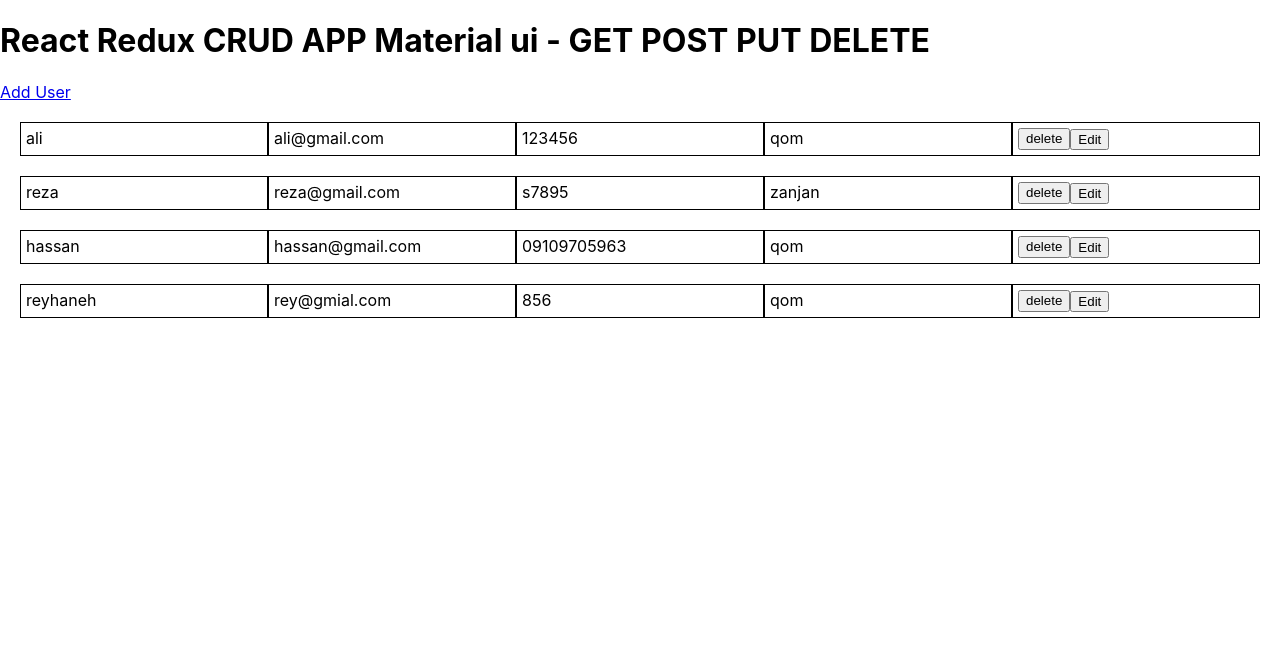
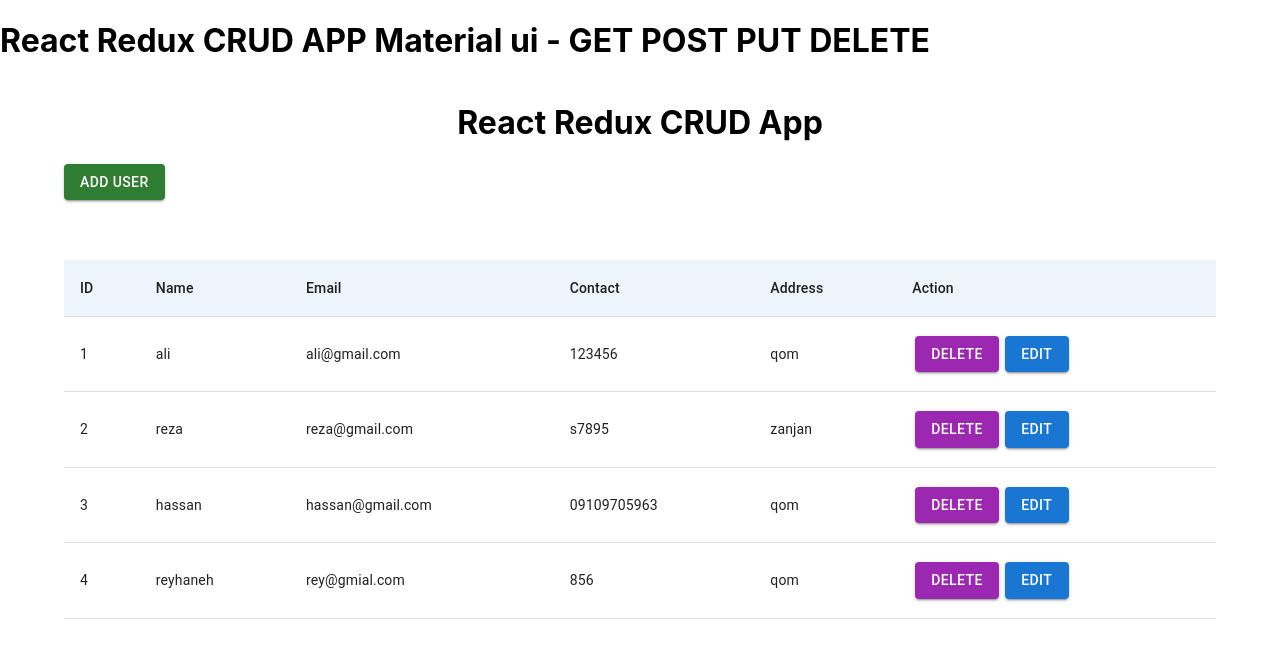
Before and after one commit to hassanamiri369/React-Redux-CRUD-App-material-ui-GET-POST-PUT-DELETE, a React (Create React App) app: page / in a window 1280 px wide. Shown: the top 658 px of the page. Built offline with nearby package versions, Linux system fonts and the light colour scheme; data requests are answered from the project's data file.

Commit message:
added table and fix style home page

```diff
--- a/src/pages/Home.js
+++ b/src/pages/Home.js
@@ -1,13 +1,24 @@
-import React, { useEffect , useState} from 'react'
+import React, { useEffect } from 'react'
 
 import { useDispatch, useSelector } from 'react-redux';
 import { deleteUser, loadUsers } from '../Redux/action';
 import { Link } from 'react-router-dom';
 
 
+// style
+import { Button } from '@mui/material';
+import Table from '@mui/material/Table';
+import TableBody from '@mui/material/TableBody';
+import TableCell from '@mui/material/TableCell';
+import TableContainer from '@mui/material/TableContainer';
+import TableHead from '@mui/material/TableHead';
+import TableRow from '@mui/material/TableRow';
+import Paper from '@mui/material/Paper';
+
+
 const Home = () => {
     const dispatch = useDispatch();
-    const { users, user, loading } = useSelector((state) => state.users)
+    const { users, loading } = useSelector((state) => state.users)
 
 
     useEffect(() => {
@@ -20,26 +31,61 @@
         if (window.confirm("are you sure wanted to delete the user ? ")) {
             dispatch(deleteUser(id))
         }
-
-
     }
-
-    // if(loading){
-    //     return <h2>Loading ...</h2>
-    // }
-
 
 
 
     return (
 
-        <>
-            <div className='home-header'>
-                <div>
-                    <Link to={'/addUser'}>Add User</Link>
-                </div>
+        <div style={{display : "flex" , justifyContent : "center" , flexDirection : "column" , alignItems : "center"}}>
+
+        <div>
+            <h1>React Redux CRUD App</h1>
+        </div>
+
+            <div style={{width : "90%" , minHeight : "100vh" , marginBottom : "100px"}}>
+
+
+                        <div style={{height : "6rem"}}>
+                            <Link to={'/addUser'}><Button variant='contained' color='success'>Add User</Button></Link>
+                        </div>
+
+
+                <TableContainer>
+                    <Table sx={{ minWidth: 650 }} >
+
+                        <TableHead>
+                            <TableRow selected>
+                                <TableCell>ID</TableCell>
+                                <TableCell>Name</TableCell>
+                                <TableCell>Email</TableCell>
+                                <TableCell>Contact</TableCell>
+                                <TableCell>Address</TableCell>
+                                <TableCell>Action</TableCell>
+                            </TableRow>
+                        </TableHead>
+
+
+                        <TableBody>
+                            {users && users.map((item, index) => (
+                                <TableRow  key={item.id}>
+                                    <TableCell >{item.id}</TableCell>
+                                    <TableCell >{item.name}</TableCell>
+                                    <TableCell >{item.email}</TableCell>
+                                    <TableCell >{item.contact}</TableCell>
+                                    <TableCell >{item.address}</TableCell>
+                                    <TableCell >
+                                        <Button style={{margin : "3px"}} variant="contained" color="secondary" onClick={() => handleDelete(item.id)}>delete</Button>
+                                        <Link  to={`/editUser/${item.id}`}><Button style={{margin : "3px"}} variant='contained'>Edit</Button></Link>
+                                    </TableCell>
+                                </TableRow>
+                            ))}
+                        </TableBody>
+                    </Table>
+                </TableContainer>
             </div>
-            <div className='home-container'>
+
+            {/* <div className='home-container'>
                 {loading && <h1>Loading data...</h1>}
 
                 {users && users.map((item, index) => (
@@ -54,8 +100,8 @@
                         </span>
                     </div>
                 ))}
-            </div>
-        </>
+            </div> */}
+        </div>
     )
 }
 
```
